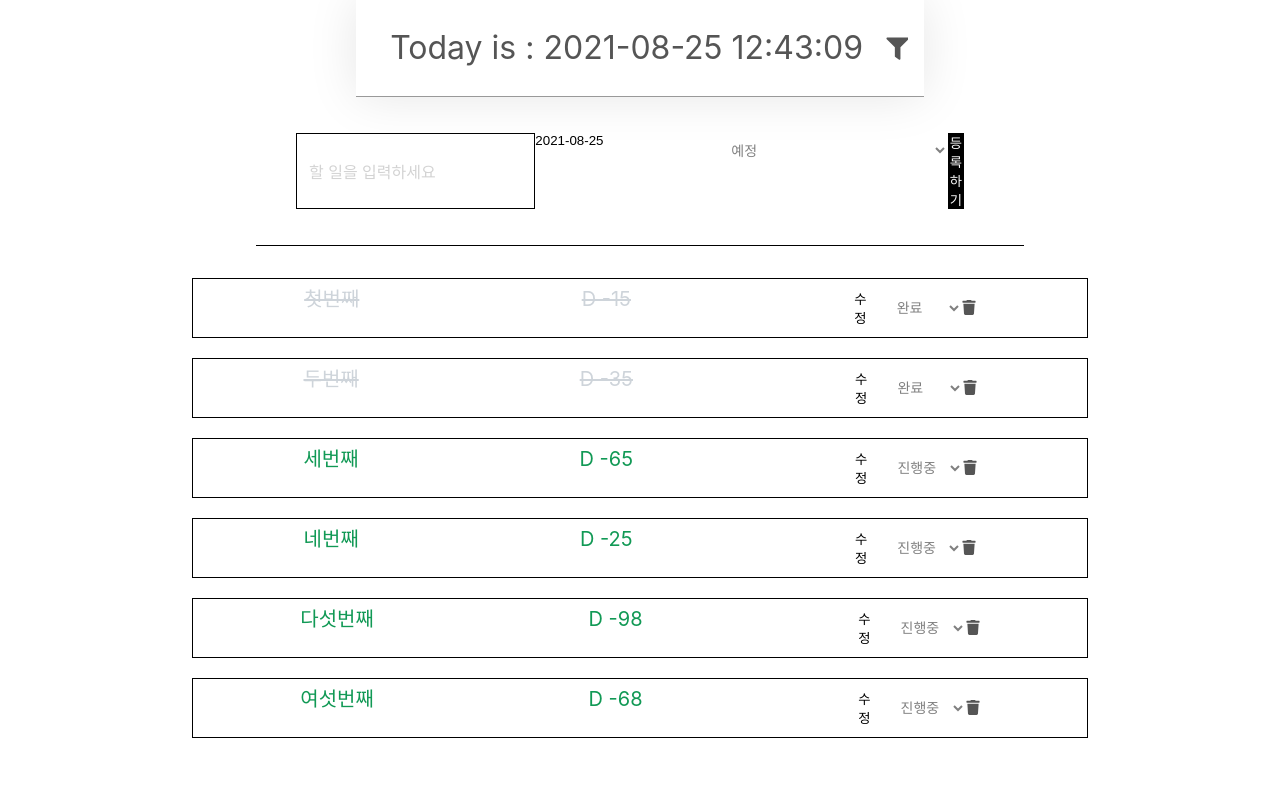
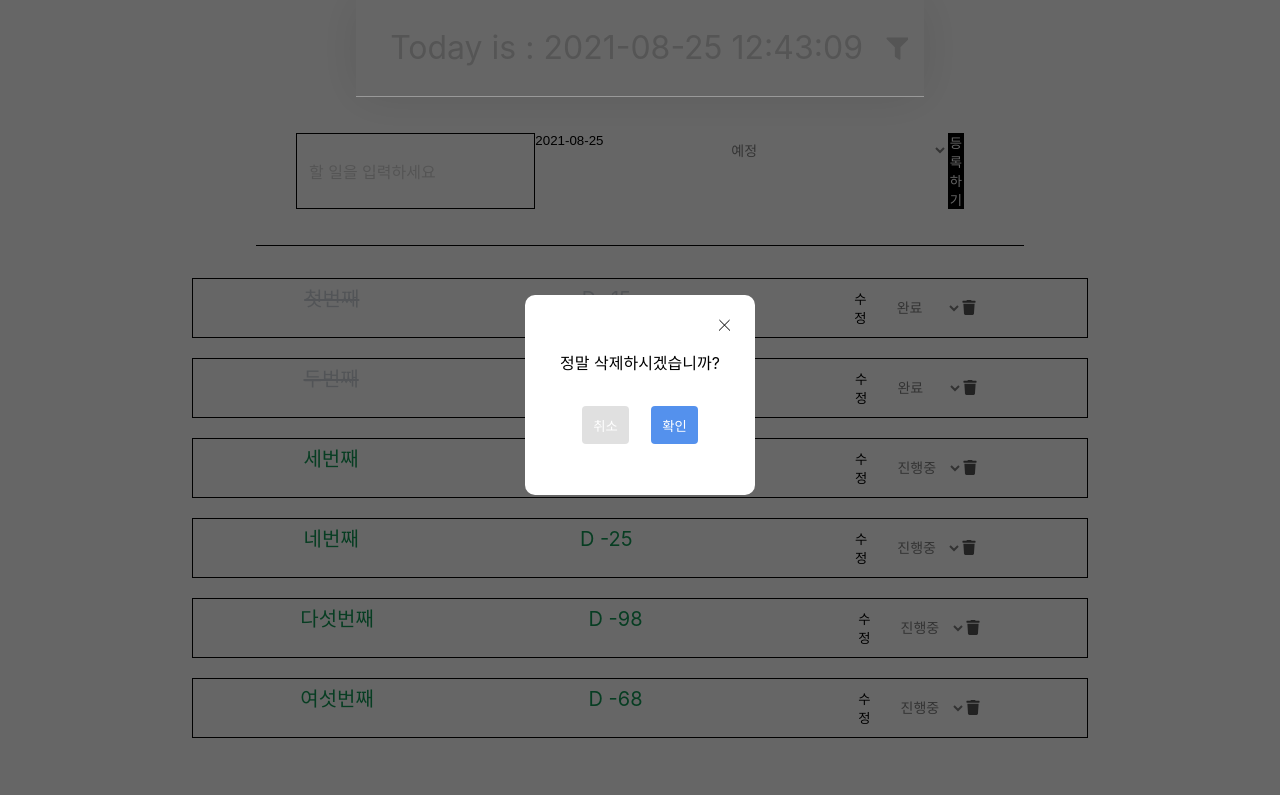
Before and after one commit to ONE-TED/5_moduCompany_team1, a React (Create React App) app: page / in a window 1280 px wide. Built offline with nearby package versions, Linux system fonts and the light colour scheme.

Commit message:
[#34] Feat: Modal 컴포넌트 생성 & UI 완성

```diff
--- a/src/Pages/TodoList/TodoList.tsx
+++ b/src/Pages/TodoList/TodoList.tsx
@@ -1,6 +1,7 @@
 import React, { useState, useEffect, useRef } from 'react';
 import Header from 'Components/Header';
 import { Todocreate, TodoItem } from 'Components/Todo';
+import Modal from 'utils/Modal/Modal';
 import { useDragAndDrop } from 'Hooks/useDragAndDrop';
 import { useTodo } from 'Hooks/useTodo';
 import { style } from './TodoListStyle';
@@ -26,6 +27,7 @@ const TodoList: React.FC = () => {
   return (
     <>
       <TodoListTemplate>
+        <Modal />
         <Header />
         <Todocreate
           nextId={nextIdState}
--- a/src/Pages/TodoList/TodoListStyle.ts
+++ b/src/Pages/TodoList/TodoListStyle.ts
@@ -3,6 +3,7 @@ import styled from 'styled-components';
 const TodoListTemplate = styled.div`
   ${({ theme }) => theme.flexSet('center', 'center', 'column')};
   background: white;
+  position: relative;
 `;
 const TodoItemsLayout = styled.div`
   overflow-y: scroll;
--- /dev/null
+++ b/src/utils/Modal/Modal.tsx
@@ -0,0 +1,29 @@
+import React from 'react';
+import { style } from './ModalStyle';
+
+const Modal = () => {
+  return (
+    <ModalLayout>
+      <ModalBlock>
+        <CloseButton />
+        <CloseWarningMessage>정말 삭제하시겠습니까?</CloseWarningMessage>
+        <ButtonLayer>
+          <CancelButton>취소</CancelButton>
+          <ConfirmButton>확인</ConfirmButton>
+        </ButtonLayer>
+      </ModalBlock>
+    </ModalLayout>
+  );
+};
+
+export default Modal;
+
+const {
+  ModalLayout,
+  ModalBlock,
+  CloseButton,
+  CloseWarningMessage,
+  ButtonLayer,
+  CancelButton,
+  ConfirmButton,
+} = style;
--- /dev/null
+++ b/src/utils/Modal/ModalStyle.ts
@@ -0,0 +1,70 @@
+import styled from 'styled-components';
+import { ReactComponent as closeButton } from 'Assets/icons/closeButton.svg';
+
+const ModalLayout = styled.div`
+  position: absolute;
+  display: flex;
+  justify-content: center;
+  align-items: center;
+  width: 100vw;
+  height: 100vh;
+  background: rgba(0, 0, 0, 0.6);
+  top: 50;
+  right: 50;
+`;
+
+const ModalBlock = styled.div`
+  display: flex;
+  flex-direction: column;
+  border-radius: 10px;
+  background-color: white;
+  width: 18%;
+  height: 200px;
+`;
+
+const CloseButton = styled(closeButton)`
+  align-self: flex-end;
+  cursor: pointer;
+  margin: 1.5rem;
+`;
+
+const CloseWarningMessage = styled.p`
+  align-self: center;
+  font-size: 1rem;
+`;
+
+const ButtonLayer = styled.div`
+  align-self: center;
+  display: flex;
+  justify-content: center;
+  margin-top: 1.5rem;
+  height: 30%;
+  width: 60%;
+
+  & > button {
+    margin: 0.7rem;
+    width: 40%;
+    color: white;
+    cursor: pointer;
+  }
+`;
+
+const CancelButton = styled.button`
+  background: #e0e0e0;
+  border-radius: 4px;
+`;
+
+const ConfirmButton = styled.button`
+  background: #5491ed;
+  border-radius: 4px;
+`;
+
+export const style = {
+  ModalLayout,
+  ModalBlock,
+  CloseButton,
+  CloseWarningMessage,
+  ButtonLayer,
+  CancelButton,
+  ConfirmButton,
+};
```
Also changed, not shown: src/Assets/icons/closeButton.svg (added).
